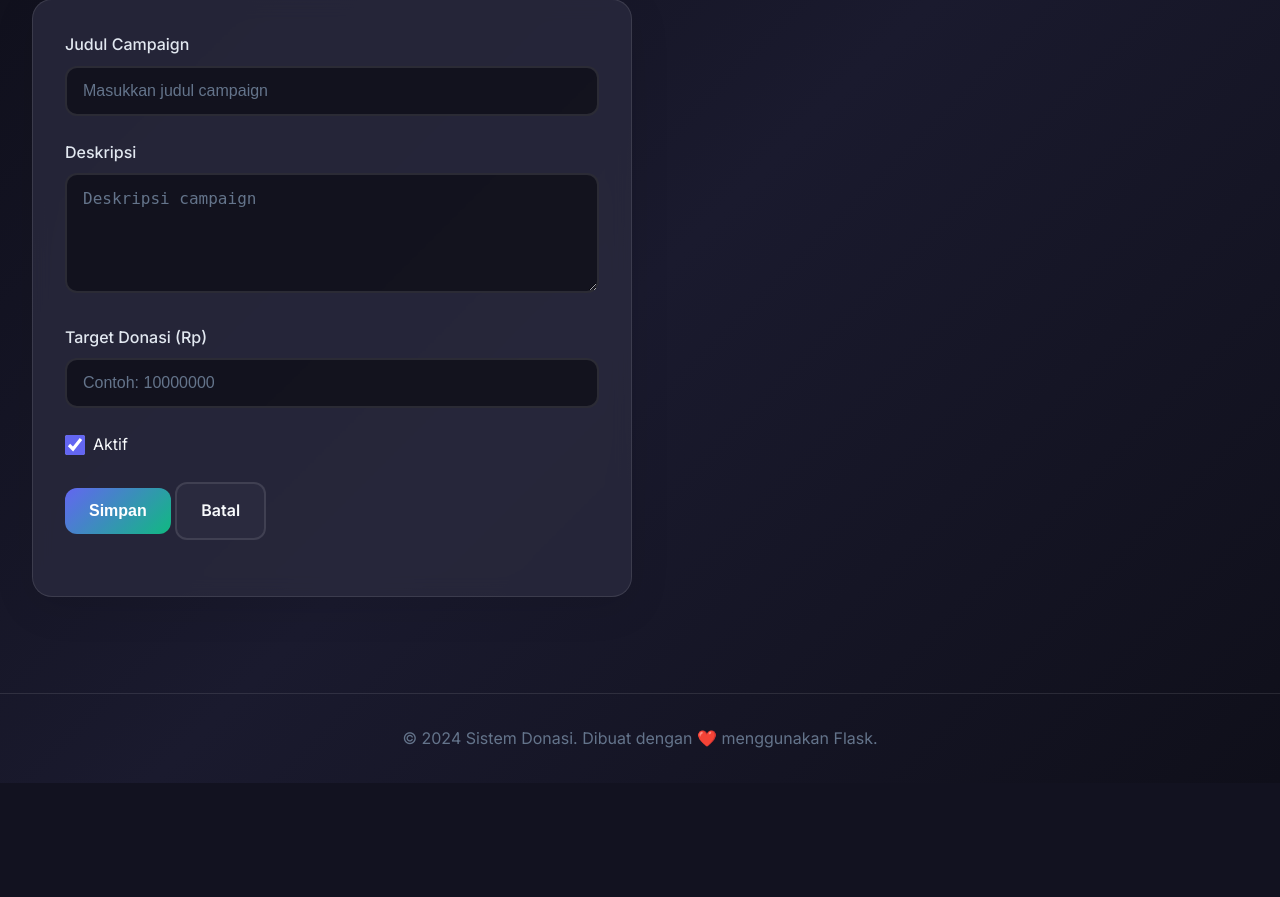
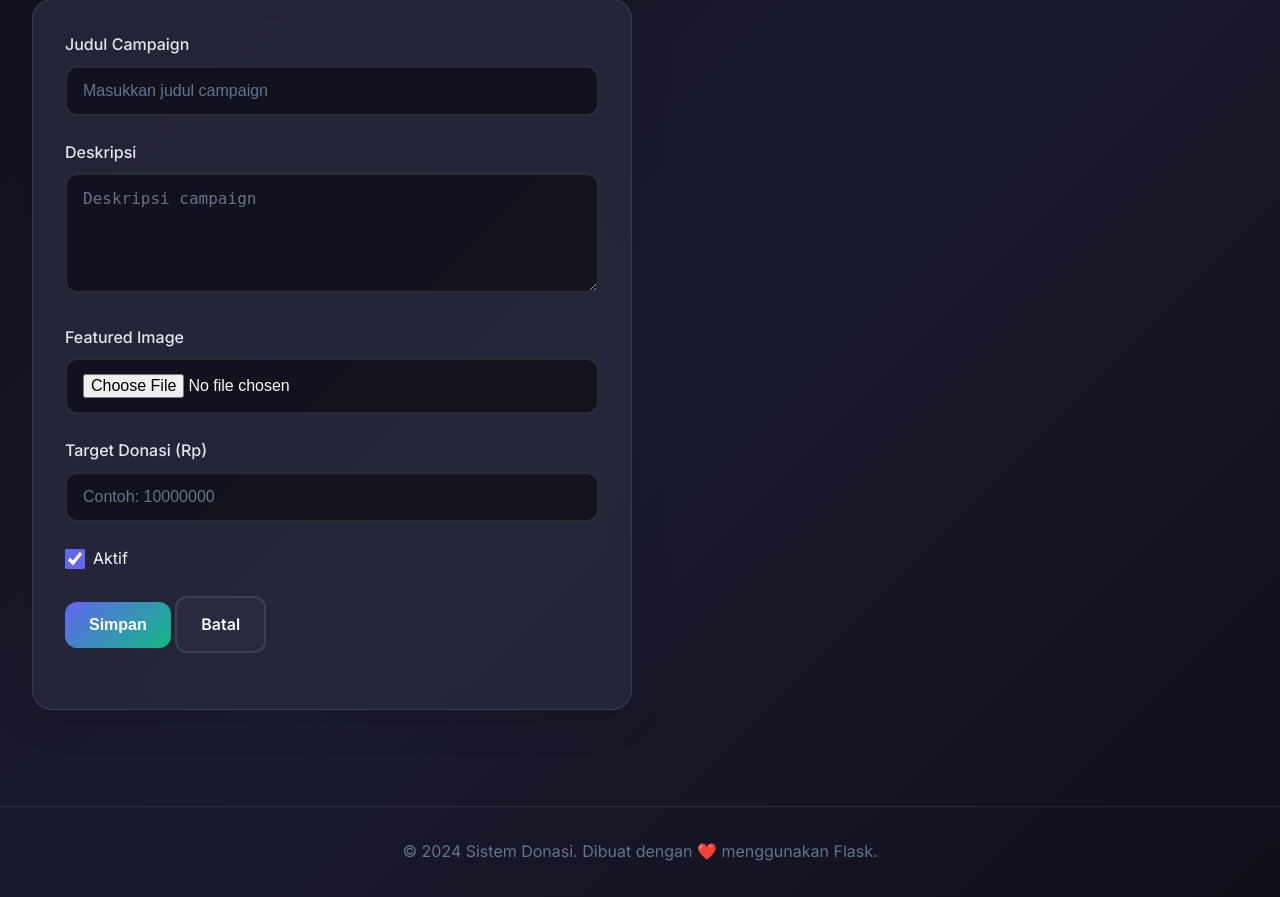
Before and after one commit to sasamaylina/responsi-paw, a Flask app: page /admin/campaigns/create in a window 1280 px wide. Shown: the part 198-1095 px from the top of the page. Before the commit the page ends 981 px from the top, so only its background shows below. Run offline with Flask 3, Linux system fonts and the light colour scheme; a user stored in the database is signed in; some libraries are stand-ins or nearby versions.

Commit message:
feat: add featured image for campaigns

```diff
--- a/app/forms.py
+++ b/app/forms.py
@@ -1,6 +1,7 @@
 from flask_wtf import FlaskForm
+from flask_wtf.file import FileField, FileAllowed
 from wtforms import StringField, PasswordField, TextAreaField, FloatField, BooleanField, SelectField, SubmitField
-from wtforms.validators import DataRequired, Email, EqualTo, Length, ValidationError, NumberRange
+from wtforms.validators import DataRequired, Email, EqualTo, Length, ValidationError, NumberRange, Optional
 from app.models import User
 
 
@@ -32,6 +33,9 @@ class RegisterForm(FlaskForm):
 class CampaignForm(FlaskForm):
     title = StringField('Judul Campaign', validators=[DataRequired(), Length(max=200)])
     description = TextAreaField('Deskripsi')
+    image = FileField('Featured Image', validators=[
+        FileAllowed(['jpg', 'jpeg', 'png', 'gif', 'webp'], 'Hanya file gambar yang diizinkan!')
+    ])
     target_amount = FloatField('Target Donasi (Rp)', validators=[DataRequired(), NumberRange(min=1)])
     is_active = BooleanField('Aktif')
     submit = SubmitField('Simpan')
--- a/app/models.py
+++ b/app/models.py
@@ -30,6 +30,7 @@ class Campaign(db.Model):
     id = db.Column(db.Integer, primary_key=True)
     title = db.Column(db.String(200), nullable=False)
     description = db.Column(db.Text)
+    image = db.Column(db.String(255))  # Featured image filename
     target_amount = db.Column(db.Float, nullable=False)
     collected_amount = db.Column(db.Float, default=0)
     is_active = db.Column(db.Boolean, default=True)
--- a/app/routes/admin.py
+++ b/app/routes/admin.py
@@ -1,11 +1,46 @@
+import os
+import uuid
 from functools import wraps
-from flask import Blueprint, render_template, redirect, url_for, flash, abort, request
+from flask import Blueprint, render_template, redirect, url_for, flash, abort, request, current_app
 from flask_login import login_required, current_user
+from werkzeug.utils import secure_filename
 from app import db
 from app.models import User, Campaign, Donation
 from app.forms import CampaignForm, UserEditForm
 
 admin_bp = Blueprint('admin', __name__)
+
+
+def allowed_file(filename):
+    """Check if file extension is allowed"""
+    return '.' in filename and \
+           filename.rsplit('.', 1)[1].lower() in current_app.config['ALLOWED_EXTENSIONS']
+
+
+def save_image(file):
+    """Save uploaded image and return filename"""
+    if file and file.filename and allowed_file(file.filename):
+        # Generate unique filename
+        ext = file.filename.rsplit('.', 1)[1].lower()
+        filename = f"{uuid.uuid4().hex}.{ext}"
+
+        # Ensure upload directory exists
+        upload_folder = current_app.config['UPLOAD_FOLDER']
+        os.makedirs(upload_folder, exist_ok=True)
+
+        # Save file
+        filepath = os.path.join(upload_folder, filename)
+        file.save(filepath)
+        return filename
+    return None
+
+
+def delete_image(filename):
+    """Delete image file if exists"""
+    if filename:
+        filepath = os.path.join(current_app.config['UPLOAD_FOLDER'], filename)
+        if os.path.exists(filepath):
+            os.remove(filepath)
 
 
 def admin_required(f):
@@ -54,9 +89,15 @@ def campaigns():
 def create_campaign():
     form = CampaignForm()
     if form.validate_on_submit():
+        # Handle image upload
+        image_filename = None
+        if form.image.data:
+            image_filename = save_image(form.image.data)
+
         campaign = Campaign(
             title=form.title.data,
             description=form.description.data,
+            image=image_filename,
             target_amount=form.target_amount.data,
             is_active=form.is_active.data
         )
@@ -76,6 +117,13 @@ def edit_campaign(id):
     form = CampaignForm(obj=campaign)
 
     if form.validate_on_submit():
+        # Handle image upload
+        if form.image.data:
+            # Delete old image
+            delete_image(campaign.image)
+            # Save new image
+            campaign.image = save_image(form.image.data)
+
         campaign.title = form.title.data
         campaign.description = form.description.data
         campaign.target_amount = form.target_amount.data
@@ -91,6 +139,8 @@ def edit_campaign(id):
 @admin_required
 def delete_campaign(id):
     campaign = Campaign.query.get_or_404(id)
+    # Delete image file
+    delete_image(campaign.image)
     db.session.delete(campaign)
     db.session.commit()
     flash('Campaign berhasil dihapus!', 'success')
--- a/app/static/css/style.css
+++ b/app/static/css/style.css
@@ -303,7 +303,8 @@ table {
     border-collapse: collapse;
 }
 
-th, td {
+th,
+td {
     padding: 1rem;
     text-align: left;
     border-bottom: 1px solid rgba(255, 255, 255, 0.1);
@@ -418,6 +419,34 @@ tr:hover {
 .campaign-card:hover {
     transform: translateY(-5px);
     box-shadow: var(--shadow-lg);
+}
+
+.campaign-image {
+    width: 100%;
+    height: 180px;
+    overflow: hidden;
+}
+
+.campaign-image img {
+    width: 100%;
+    height: 100%;
+    object-fit: cover;
+    transition: transform 0.3s ease;
+}
+
+.campaign-card:hover .campaign-image img {
+    transform: scale(1.05);
+}
+
+.campaign-image-placeholder {
+    background: linear-gradient(135deg, var(--primary) 0%, var(--secondary) 100%);
+    display: flex;
+    align-items: center;
+    justify-content: center;
+}
+
+.campaign-image-placeholder span {
+    font-size: 4rem;
 }
 
 .campaign-content {
--- a/app/templates/admin/campaign_form.html
+++ b/app/templates/admin/campaign_form.html
@@ -9,7 +9,7 @@
 </div>
 
 <div class="card" style="max-width: 600px;">
-    <form method="POST">
+    <form method="POST" enctype="multipart/form-data">
         {{ form.hidden_tag() }}
 
         <div class="form-group">
@@ -26,6 +26,21 @@
             {% for error in form.description.errors %}
             <div class="form-errors">{{ error }}</div>
             {% endfor %}
+        </div>
+
+        <div class="form-group">
+            {{ form.image.label(class="form-label") }}
+            {{ form.image(class="form-control", accept="image/*") }}
+            {% for error in form.image.errors %}
+            <div class="form-errors">{{ error }}</div>
+            {% endfor %}
+            {% if is_edit and campaign and campaign.image %}
+            <div class="image-preview" style="margin-top: 0.5rem;">
+                <p style="font-size: 0.875rem; color: #666;">Gambar saat ini:</p>
+                <img src="{{ url_for('static', filename='uploads/' + campaign.image) }}" alt="Current image"
+                    style="max-width: 200px; border-radius: 8px; margin-top: 0.5rem;">
+            </div>
+            {% endif %}
         </div>
 
         <div class="form-group">
```
Also changed, not shown: app/templates/donor/dashboard.html (+9 -0 lines), config.py (+8 -1 lines), donasi.db.
